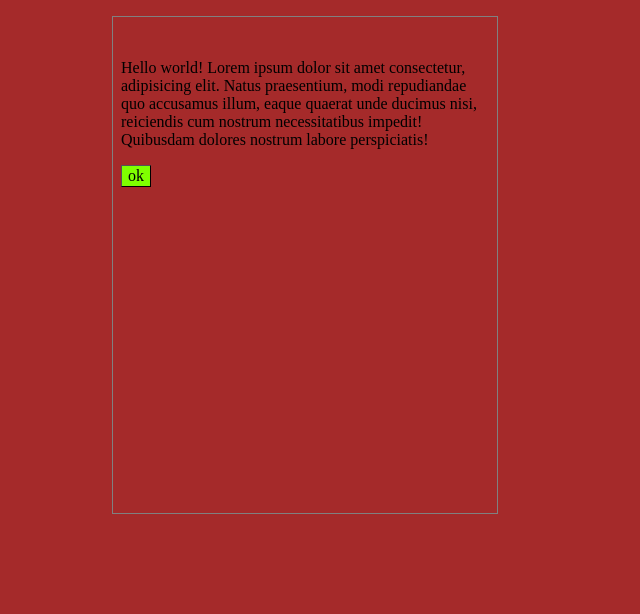
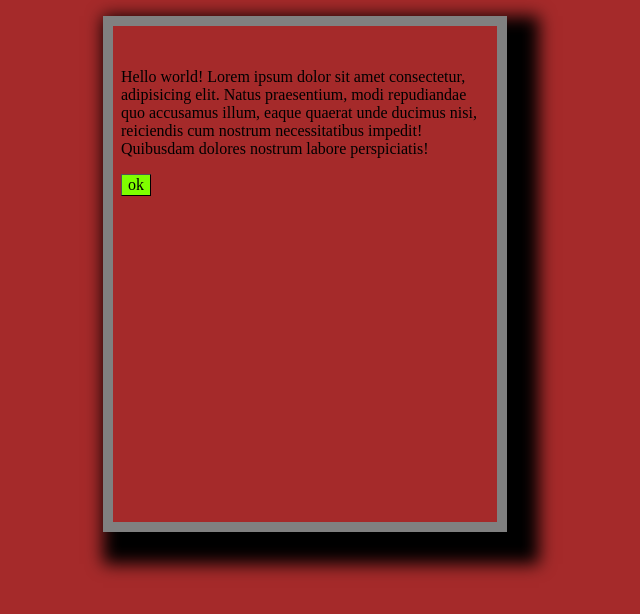
Before and after one commit to Rafael-Assis-c-Lacerda/oficina, a plain HTML site: page index.html in a window 1280 px wide. Shown: the whole page, without its empty margins (335-975 px from the left). Drawn offline with Linux system fonts and the light colour scheme.

Commit message:
terceira de verdade mesmo

```diff
--- a/index.html
+++ b/index.html
@@ -3,7 +3,7 @@
         <title>tua mae</title>
 
         <link rel="stylesheet" href="style.css">
-        <link rel="funcionalidades" href="funcionalidades.js">
+        <script src="funcionalidades.js"></script>
 
 
 </head>
@@ -19,8 +19,6 @@
             ok
            </button>
         </div>
-        <script>
 
-        </script>
     </body>
 </html>
--- a/style.css
+++ b/style.css
@@ -3,12 +3,12 @@
     font-family: 'Times New Roman', Times, serif;
 }
 div{
-    border: 1px gray solid;
+    border: 10px gray solid;
     width: 23rem;
     height: 30rem;
     margin: 1rem auto;
     padding: 0.5rem;
-    box-shadow: 1rem, 1rem, 1rem, 1rem  black;
+    box-shadow: 1rem 1rem 1rem 1rem black;
 }
 image{
     width: 25rem;
```
